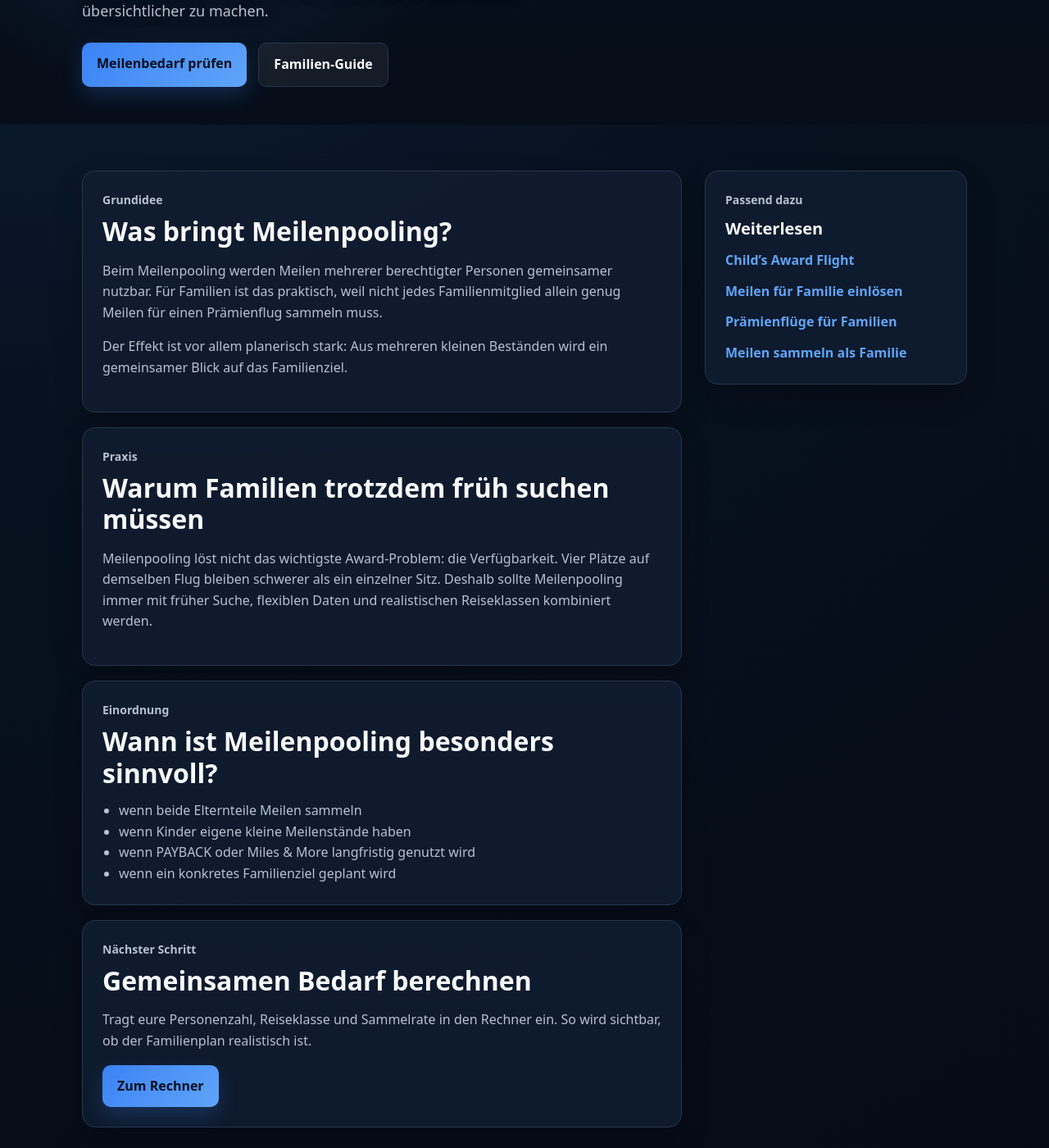
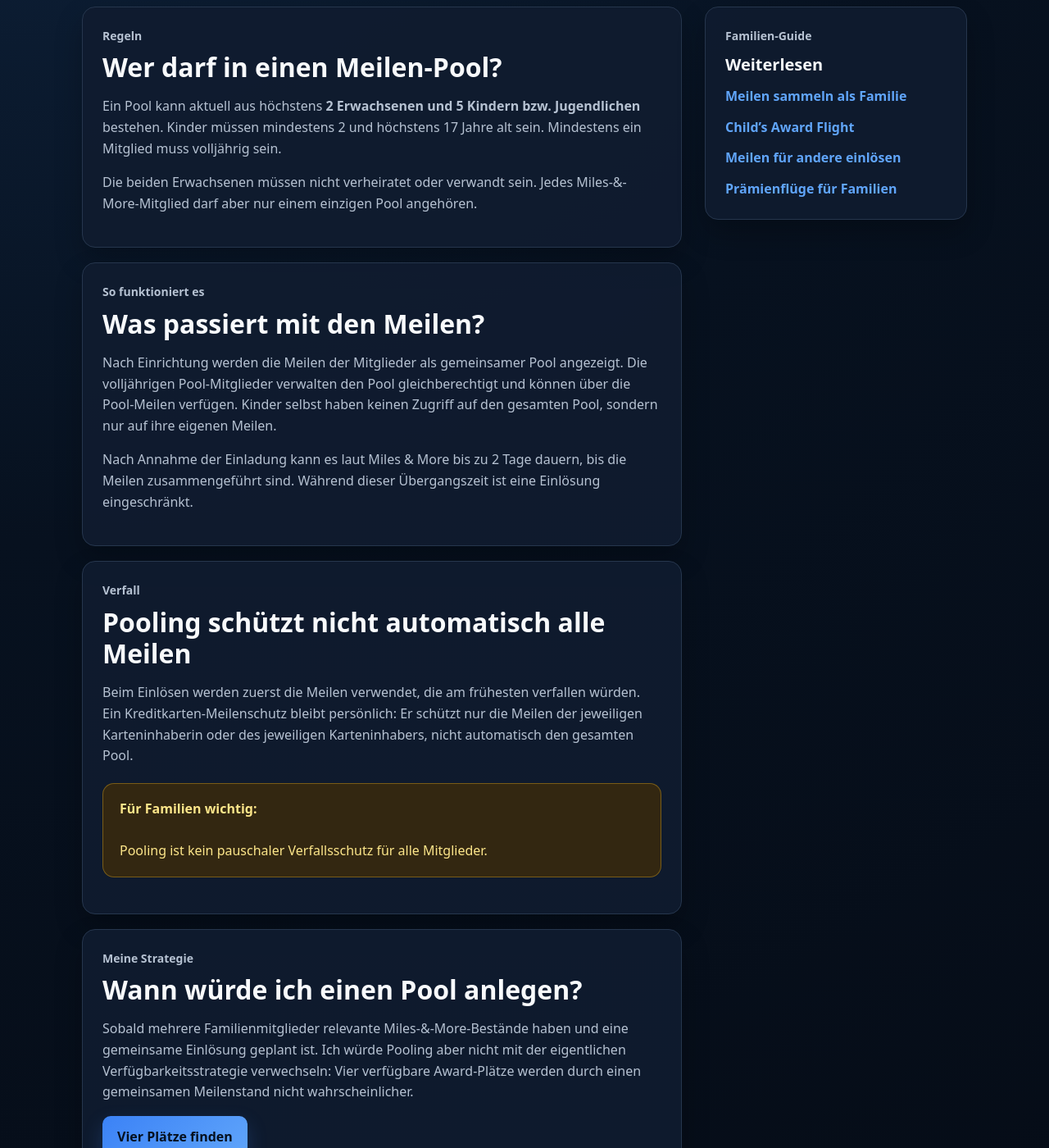
Before and after one commit to Praemienflug-Planer/miles-planer, a Jekyll site: the page built from miles-and-more-meilenpooling-familie/index.html, in a window 1280 px wide and 1400 px high, scrolled down 663 px. Shown: the whole window at 82% size. Built offline with Jekyll 4.4.1, drawn with Linux system fonts in a browser that asks for light colours; some of the changed text lies outside the part shown.

Commit message:
Refresh Miles and More family pooling guide

```diff
--- a/miles-and-more-meilenpooling-familie/index.html
+++ b/miles-and-more-meilenpooling-familie/index.html
@@ -1,27 +1,14 @@
 ---
-layout: default
+layout: page
+title: "Miles & More Mileage Pooling für Familien: Regeln & Strategie"
+description: "Miles & More Mileage Pooling erklärt: bis zu 2 Erwachsene und 5 Kinder, Altersgrenzen, Verfallsschutz und meine Familienstrategie."
+canonical: "https://praemienflug-planer.de/miles-and-more-meilenpooling-familie/"
 ---
-<!DOCTYPE html>
-<html lang="de">
-<head>
-  <meta charset="UTF-8" />
-  <meta name="viewport" content="width=device-width, initial-scale=1" />
-  <title>Miles & More Meilenpooling für Familien | Prämienflug-Planer</title>
-  <meta name="description" content="Miles & More Meilenpooling für Familien erklärt: Warum gemeinsame Meilenplanung für Eltern und Kinder wichtig ist und wie sie in die Prämienflug-Strategie passt." />
-  <link rel="canonical" href="https://praemienflug-planer.de/miles-and-more-meilenpooling-familie/" />
-  <meta name="robots" content="index,follow" />
-  <link rel="stylesheet" href="/assets/css/site.css?v=20260609-family-cluster" />
-</head>
-<body>
-<a href="#main-content" class="skip-link">Zum Inhalt springen</a>
-<main id="main-content">
-  <section class="hero hero-small"><div class="container hero-grid seo-hero-grid"><div><p class="eyebrow">Miles & More für Familien</p><h1>Miles & More Meilenpooling: Warum es für Familien so wichtig ist</h1><p class="hero-text">Wenn Eltern und Kinder getrennt Meilen sammeln, entstehen schnell kleine Einzelbestände. Für eine Familienreise zählt aber der gemeinsame Bedarf. Meilenpooling kann helfen, diese Planung übersichtlicher zu machen.</p><div class="hero-actions"><a class="btn btn-primary" href="/rechner/">Meilenbedarf prüfen</a><a class="btn btn-secondary" href="/praemienfluege-familie/">Familien-Guide</a></div></div><div class="hero-card"><h2>Kurz gesagt</h2><ul><li>hilft gegen verstreute Meilenstände</li><li>wichtig bei mehreren Reisenden</li><li>ersetzt keine Award-Verfügbarkeit</li><li>passt gut zu PAYBACK-Strategien</li></ul></div></div></section>
-  <section class="section"><div class="container seo-layout"><article class="seo-content">
-    <div class="article-card seo-card"><p class="eyebrow">Grundidee</p><h2>Was bringt Meilenpooling?</h2><p>Beim Meilenpooling werden Meilen mehrerer berechtigter Personen gemeinsamer nutzbar. Für Familien ist das praktisch, weil nicht jedes Familienmitglied allein genug Meilen für einen Prämienflug sammeln muss.</p><p>Der Effekt ist vor allem planerisch stark: Aus mehreren kleinen Beständen wird ein gemeinsamer Blick auf das Familienziel.</p></div>
-    <div class="article-card seo-card"><p class="eyebrow">Praxis</p><h2>Warum Familien trotzdem früh suchen müssen</h2><p>Meilenpooling löst nicht das wichtigste Award-Problem: die Verfügbarkeit. Vier Plätze auf demselben Flug bleiben schwerer als ein einzelner Sitz. Deshalb sollte Meilenpooling immer mit früher Suche, flexiblen Daten und realistischen Reiseklassen kombiniert werden.</p></div>
-    <div class="article-card seo-card"><p class="eyebrow">Einordnung</p><h2>Wann ist Meilenpooling besonders sinnvoll?</h2><ul><li>wenn beide Elternteile Meilen sammeln</li><li>wenn Kinder eigene kleine Meilenstände haben</li><li>wenn PAYBACK oder Miles &amp; More langfristig genutzt wird</li><li>wenn ein konkretes Familienziel geplant wird</li></ul></div>
-    <div class="article-card seo-card"><p class="eyebrow">Nächster Schritt</p><h2>Gemeinsamen Bedarf berechnen</h2><p>Tragt eure Personenzahl, Reiseklasse und Sammelrate in den Rechner ein. So wird sichtbar, ob der Familienplan realistisch ist.</p><a class="btn btn-primary" href="/rechner/">Zum Rechner</a></div>
-  </article><aside class="seo-sidebar"><div class="article-card seo-card sticky-card"><p class="eyebrow">Passend dazu</p><h3>Weiterlesen</h3><div class="sidebar-links"><a href="/childs-award-flight-kinder-meilen/">Child’s Award Flight</a><a href="/meilen-fuer-familienmitglieder-einloesen/">Meilen für Familie einlösen</a><a href="/praemienfluege-familie/">Prämienflüge für Familien</a><a href="/meilen-sammeln-familie/">Meilen sammeln als Familie</a></div></div></aside></div></section>
-</main>
-</body>
-</html>
+<section class="hero hero-small"><div class="container hero-grid seo-hero-grid"><div><p class="eyebrow">Miles & More für Familien</p><h1>Mileage Pooling: so würde ich Familienmeilen bündeln</h1><p class="hero-text">Für Familien ist Mileage Pooling vor allem ein Organisationswerkzeug: getrennte Meilenstände werden gemeinsam nutzbar, ohne dass jedes Familienmitglied genug Meilen für ein eigenes Ticket haben muss.</p><div class="hero-actions"><a class="btn btn-primary" href="/rechner/">Familienbedarf berechnen</a><a class="btn btn-secondary" href="/meilen-sammeln-familie/">Familienstrategie</a></div><div class="trust-note">Regelstand {{ site.data.family.last_checked_display }} nach Miles & More.</div></div><div class="hero-card"><h2>Die wichtigsten Regeln</h2><ul><li>max. {{ site.data.family.mileage_pooling.max_adults }} Erwachsene</li><li>max. {{ site.data.family.mileage_pooling.max_children }} Kinder/Jugendliche</li><li>Alter {{ site.data.family.mileage_pooling.child_min_age }}–{{ site.data.family.mileage_pooling.child_max_age }} Jahre</li><li>mindestens {{ site.data.family.mileage_pooling.minimum_members }} Mitglieder</li><li>nur ein Pool pro Person</li></ul></div></div></section>
+<section class="section"><div class="container seo-layout"><article class="seo-content">
+<div class="article-card seo-card"><p class="eyebrow">Regeln</p><h2>Wer darf in einen Meilen-Pool?</h2><p>Ein Pool kann aktuell aus höchstens <strong>{{ site.data.family.mileage_pooling.max_adults }} Erwachsenen und {{ site.data.family.mileage_pooling.max_children }} Kindern bzw. Jugendlichen</strong> bestehen. Kinder müssen mindestens {{ site.data.family.mileage_pooling.child_min_age }} und höchstens {{ site.data.family.mileage_pooling.child_max_age }} Jahre alt sein. Mindestens ein Mitglied muss volljährig sein.</p><p>Die beiden Erwachsenen müssen nicht verheiratet oder verwandt sein. Jedes Miles-&amp;-More-Mitglied darf aber nur einem einzigen Pool angehören.</p></div>
+<div class="article-card seo-card"><p class="eyebrow">So funktioniert es</p><h2>Was passiert mit den Meilen?</h2><p>Nach Einrichtung werden die Meilen der Mitglieder als gemeinsamer Pool angezeigt. Die volljährigen Pool-Mitglieder verwalten den Pool gleichberechtigt und können über die Pool-Meilen verfügen. Kinder selbst haben keinen Zugriff auf den gesamten Pool, sondern nur auf ihre eigenen Meilen.</p><p>Nach Annahme der Einladung kann es laut Miles & More bis zu {{ site.data.family.mileage_pooling.combine_delay_days }} Tage dauern, bis die Meilen zusammengeführt sind. Während dieser Übergangszeit ist eine Einlösung eingeschränkt.</p></div>
+<div class="article-card seo-card"><p class="eyebrow">Verfall</p><h2>Pooling schützt nicht automatisch alle Meilen</h2><p>Beim Einlösen werden zuerst die Meilen verwendet, die am frühesten verfallen würden. Ein Kreditkarten-Meilenschutz bleibt persönlich: Er schützt nur die Meilen der jeweiligen Karteninhaberin oder des jeweiligen Karteninhabers, nicht automatisch den gesamten Pool.</p><div class="warning-box"><strong>Für Familien wichtig:</strong><br><br>Pooling ist kein pauschaler Verfallsschutz für alle Mitglieder.</div></div>
+<div class="article-card seo-card"><p class="eyebrow">Meine Strategie</p><h2>Wann würde ich einen Pool anlegen?</h2><p>Sobald mehrere Familienmitglieder relevante Miles-&amp;-More-Bestände haben und eine gemeinsame Einlösung geplant ist. Ich würde Pooling aber nicht mit der eigentlichen Verfügbarkeitsstrategie verwechseln: Vier verfügbare Award-Plätze werden durch einen gemeinsamen Meilenstand nicht wahrscheinlicher.</p><p><a class="btn btn-primary" href="/vier-praemienflug-plaetze-finden/">Vier Plätze finden</a></p></div>
+<div class="article-card seo-card"><p class="eyebrow">Quelle</p><h2>Offizielle Bedingungen</h2><p>Die Details können sich ändern. Vor Einrichtung prüfe ich deshalb die aktuellen Miles-&amp;-More-Bedingungen.</p><p><a href="{{ site.data.family.mileage_pooling.source_url }}" target="_blank" rel="nofollow noopener">Offizielle Mileage-Pooling-Bedingungen öffnen</a></p></div>
+</article><aside class="seo-sidebar"><div class="article-card seo-card sticky-card"><p class="eyebrow">Familien-Guide</p><h3>Weiterlesen</h3><div class="sidebar-links"><a href="/meilen-sammeln-familie/">Meilen sammeln als Familie</a><a href="/childs-award-flight-kinder-meilen/">Child’s Award Flight</a><a href="/meilen-fuer-familienmitglieder-einloesen/">Meilen für andere einlösen</a><a href="/praemienfluege-familie/">Prämienflüge für Familien</a></div></div></aside></div></section>
```
